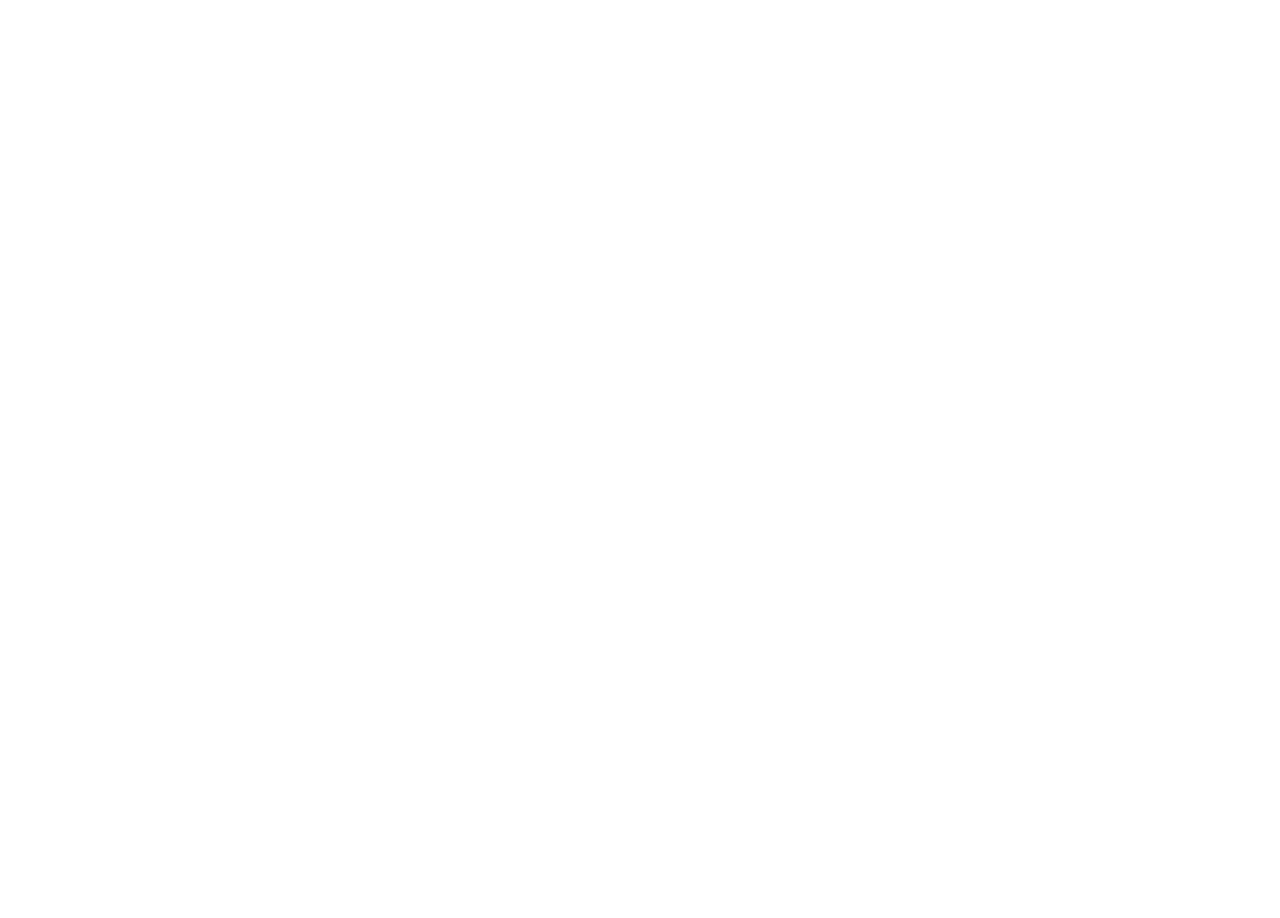
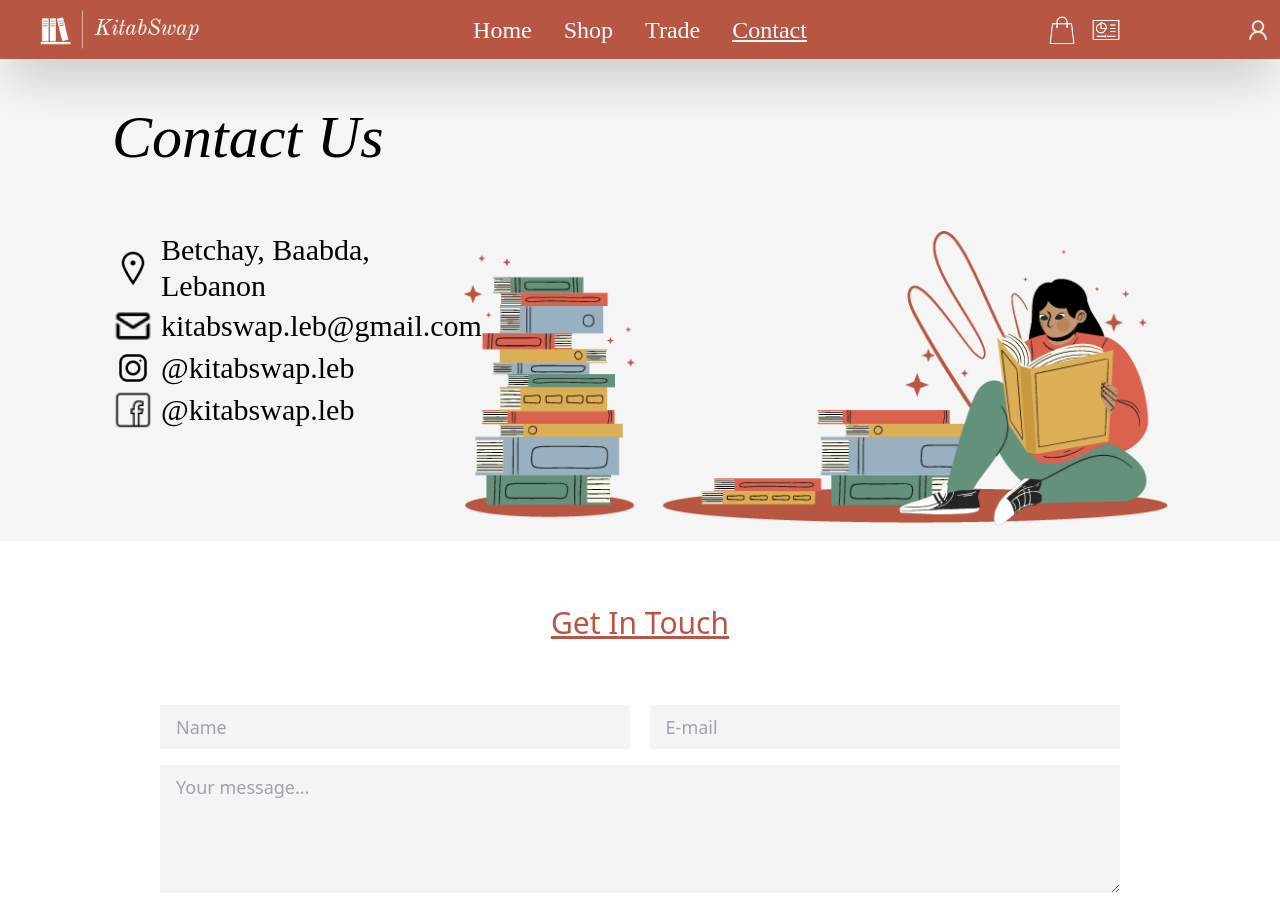
Before and after one commit to AyaMouawi/KitabSwap-Frontend, a React (Create React App) app: page /ContactUs in a window 1280 px wide. Before the commit this address had no page. Shown: the top 918 px of the page. Before the commit the page ends 800 px from the top, so only its background shows below. Built offline with nearby package versions, Linux system fonts and the light colour scheme.

Commit message:
contact us

```diff
--- a/src/App.js
+++ b/src/App.js
@@ -1,10 +1,12 @@
 import HomePage from './Components/Pages/HomePage';
 import { Routes,Route } from 'react-router-dom';
+import ContactUs from './Components/Pages/ContactUs';
 
 function App() {
   return (
   <Routes>
      <Route path='/' element={ <HomePage/>}/>
+     <Route path='/ContactUs' element={ <ContactUs/>}/>
 
     </Routes>
   );
--- /dev/null
+++ b/src/Components/ContactUsComponents/ContactUsDescription.jsx
@@ -0,0 +1,97 @@
+import "../css/ContactUsDescription.css";
+import { useForm } from "@formspree/react";
+import { useState } from "react";
+function ContactUsDescription() {
+  const [state, handleSubmit] = useForm("xknldeaq");
+  const [showThanksMessage, setShowThanksMessage] = useState(false);
+  const [formData, setFormData] = useState({
+    name: "",
+    email: "",
+    message: "",
+  });
+  const handleInputChange = (e) => {
+    setFormData({
+      ...formData,
+      [e.target.name]: e.target.value,
+    });
+  };
+  const handleFormSubmit = (e) => {
+    console.log("hi");
+    e.preventDefault();
+    handleSubmit(e);
+    setFormData({ name: "", email: "", message: "" });
+
+    setShowThanksMessage(true);
+
+    setTimeout(() => {
+      setShowThanksMessage(false);
+    }, 8000);
+  };
+
+
+  return (
+    <div className="  mx-40  contactUsDescription-cont mt-16">
+      <p className="text-3xl text-center text-book underline HomeArrival-title">
+        Get In Touch
+      </p>
+      <div className="text-center">
+        <form className="py-4" onSubmit={handleFormSubmit}>
+          <div className="flex flex-wrap mb-4">
+            <input
+              type="text"
+              name="name"
+              value={formData.name}
+              onChange={handleInputChange}
+              placeholder="Name"
+
+              className="px-4 py-2 bg-gray-100  focus:outline-none text-lg  contactUs-input"
+              required
+            />
+
+            <span className="contactUsDescription-span"></span>
+            <input
+              type="email"
+              name="email"
+              value={formData.email}
+              onChange={handleInputChange}
+              placeholder="E-mail"
+              className=" md:mt-0 px-4 py-2 bg-gray-100 focus:outline-none text-lg text-black contactUs-input"
+              required
+            />
+          </div>
+          <textarea
+            className="w-full px-4 py-2 h-32 bg-gray-100 focus:outline-none  text-lg text-black"
+            placeholder="Your message..."
+            value={formData.message}
+            onChange={handleInputChange}
+            name="message"
+            required
+          ></textarea>
+          <button className="bg-book text-white py-2 px-4 border border-book w-fit text-2xl flex ml-auto font-normal mt-5  mb-5"
+            disabled={state.submitting}
+            type="submit">
+        Send
+          </button>
+        </form>
+        {state.succeeded && showThanksMessage && (
+          <div className="fixed inset-0 z-50 flex items-center justify-center ">
+            <div className="fixed inset-0 bg-black opacity-50"></div>
+            <div className="bg-white p-6 relative z-10 w-96">
+              <div className="flex items-center justify-center">
+                <div className="text-center w-70">
+                  <p className="text-2xl m-12 text-red-700  mx-auto">
+                    Thank you for contacting us!
+                    <br />
+                    We will get back to you shortly.
+                  </p>
+                </div>
+              </div>
+            </div>
+          </div>
+        )}
+      </div>
+    </div>
+  );
+}
+
+export default ContactUsDescription;
--- /dev/null
+++ b/src/Components/ContactUsComponents/ContactUsHeader.jsx
@@ -0,0 +1,72 @@
+import "../css/footer.css";
+import "../css/ContactUsHeader.css";
+function ContactUsHeader() {
+  return (
+    <div className="contactUsHeader-cont font-lateef pt-12 px-24">
+      {/* added contactus-title I ALSO CHANGED THE PLACE OF THE TITLE*/}
+            <p href="" className="text-6xl italic  mb-16 font-medium pl-4 contactUs-title">
+              Contact Us
+            </p>
+            {/* added contactus-mini */}
+      <div className="max-w-screen flex  p-4 pt-0 contactUs-mini">
+        {/* added contactus-mini-socials */}
+        <div className="w-1/3 contactUs-mini-socials">
+      {/* added contactus-socials-table */}
+          <table className="Footer-Socials contactUs-socials-table ">
+            <tr>
+              <td className="Footer-Socials flex items-center">
+                <img
+                  src="../Images/Icons/location 1.png"
+                  className="content-center footer-socials-img"
+                  alt=""
+                />
+                <p className="ml-2 text-3xl">Betchay, Baabda, Lebanon</p>
+              </td>
+            </tr>
+            <tr>
+              <td className="Footer-Socials flex items-center">
+                <img
+                  src="../Images/Icons/mail 1.png"
+                  className="content-center footer-socials-img"
+                  alt=""
+                />
+                <p className="ml-2 text-3xl">kitabswap.leb@gmail.com</p>
+              </td>
+            </tr>
+            <tr>
+              <td className="Footer-Socials flex items-center">
+                <img
+                  src="../Images/Icons/insta 1.png"
+                  className="content-center footer-socials-img"
+                  alt=""
+                />
+                <p className="ml-2 text-3xl">@kitabswap.leb</p>
+              </td>
+            </tr>
+            <tr>
+              <td className="Footer-Socials flex items-center">
+                <img
+                  src="../Images/Icons/facebook 1.png"
+                  className="content-center footer-socials-img"
+                  alt=""
+                />
+                <p className="ml-2 text-3xl">@kitabswap.leb</p>
+              </td>
+            </tr>
+          </table>
+        </div>
+    {/* added contactus-img-cont */}
+        <div className="w-2/3 contactus-img-cont">
+          <img
+            src="../Images/ContactPic.png"
+            alt="Hero Image"
+             /* added contactusheader-img */
+            className="w-full ContactUsHeader-img"
+          />
+        </div>
+      </div>
+    </div>
+  );
+}
+
+export default ContactUsHeader;
--- /dev/null
+++ b/src/Components/Pages/ContactUs.jsx
@@ -0,0 +1,21 @@
+
+import ContactUsDescription from "../ContactUsComponents/ContactUsDescription";
+import ContactUsHeader from "../ContactUsComponents/ContactUsHeader";
+import Footer from '../FrequentlyUsed/Footer';
+import NavBar from '../FrequentlyUsed/NavBar';
+
+
+function ContactUs() {
+  return (
+    <>
+    <NavBar/>
+    <div className=" AboutUs-cont mb-20">
+    <ContactUsHeader />
+    <ContactUsDescription />
+    </div>
+    <Footer/>
+    </>
+  );
+}
+
+export default ContactUs;
--- /dev/null
+++ b/src/Components/css/ContactUsDescription.css
@@ -0,0 +1,16 @@
+.contactUs-input{
+    width: 49%;
+}
+.contactUsDescription-span{
+    width: 2%;
+    margin:0;
+}
+@media screen and (max-width: 500px) {
+.contactUsDescription-cont{
+    margin: 0 3rem;
+    margin-top:1rem;
+
+}
+
+
+}
--- /dev/null
+++ b/src/Components/css/ContactUsHeader.css
@@ -0,0 +1,32 @@
+
+.contactUsHeader-cont{
+    background: #f5f5f5
+
+}
+
+@media screen and (max-width: 500px) {
+    .contactUsHeader-cont{
+        background:  #f5f5f5;
+
+    }
+    .contactUs-title{
+        text-align: center;
+        padding: 0;
+        margin: 0;
+    }
+    .contactUs-mini{
+        align-items: center;
+      text-align: center;
+      margin-left: 0;
+      margin-right: 0;
+      gap: 0;
+
+    }
+    .contactUs-socials-table{
+        scale: 0.8;
+    }
+    .contactus-img-cont {
+        margin-left: 0;
+       margin-top: 0;
+      }
+}
```
